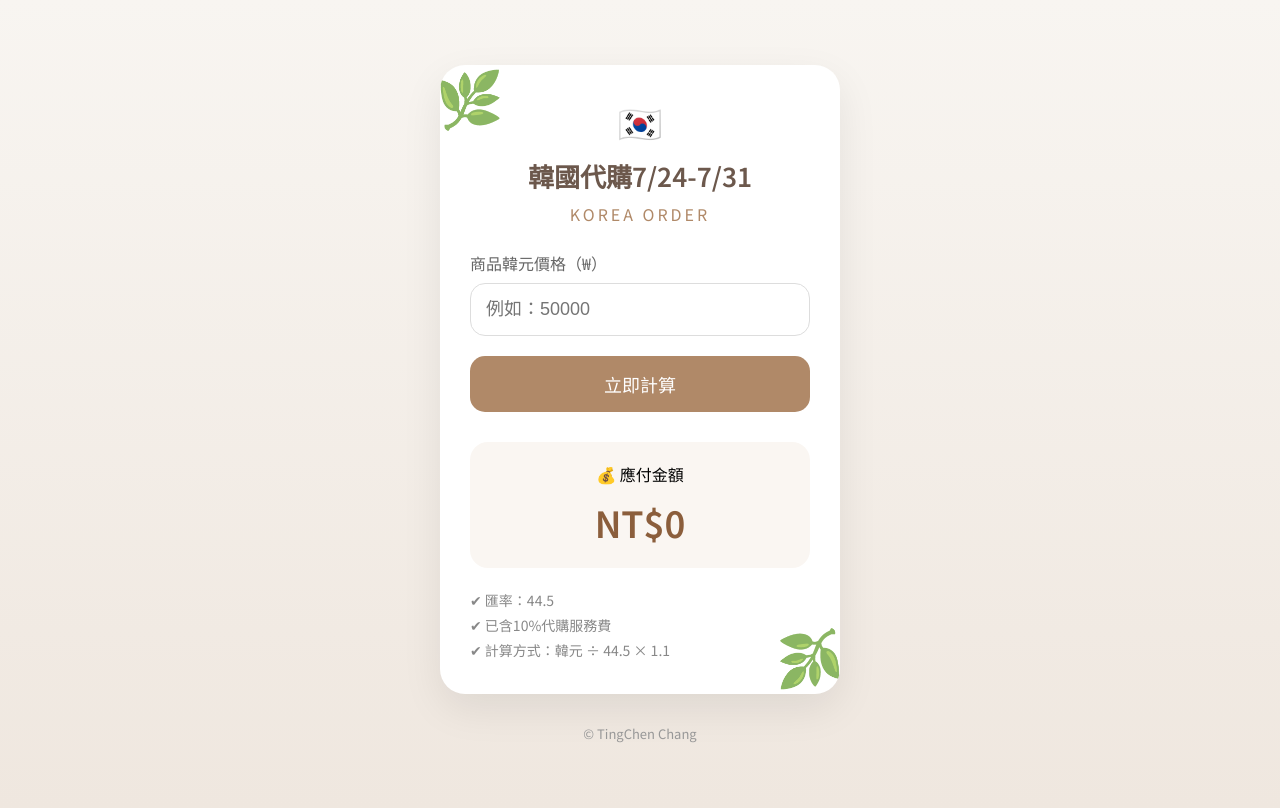
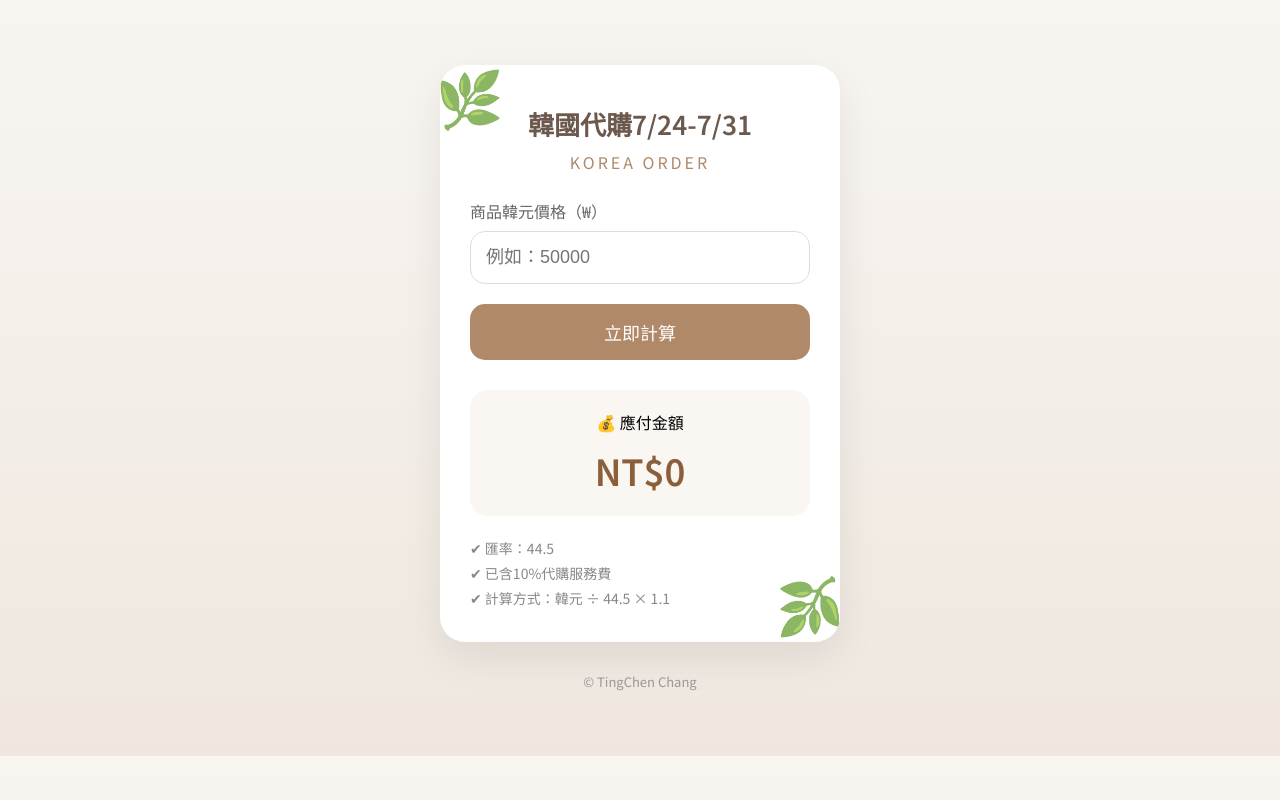
Before and after one commit to u113021114-coder/chang, a plain HTML site: page index.html in a window 1280 px wide. Drawn offline with Linux system fonts and the light colour scheme.

Commit message:
Update index.html

```diff
--- a/index.html
+++ b/index.html
@@ -50,12 +50,8 @@ body{
     font-size:55px;
     transform:rotate(180deg);
     opacity:0.7;
-}
 
 
-.logo{
-    text-align:center;
-    font-size:36px;
 }
 
 
@@ -167,8 +163,6 @@ button:hover{
 <div class="card">
 
 
-<div class="logo">🇰🇷</div>
-
 
 <h1>
 韓國代購7/24-7/31
```
